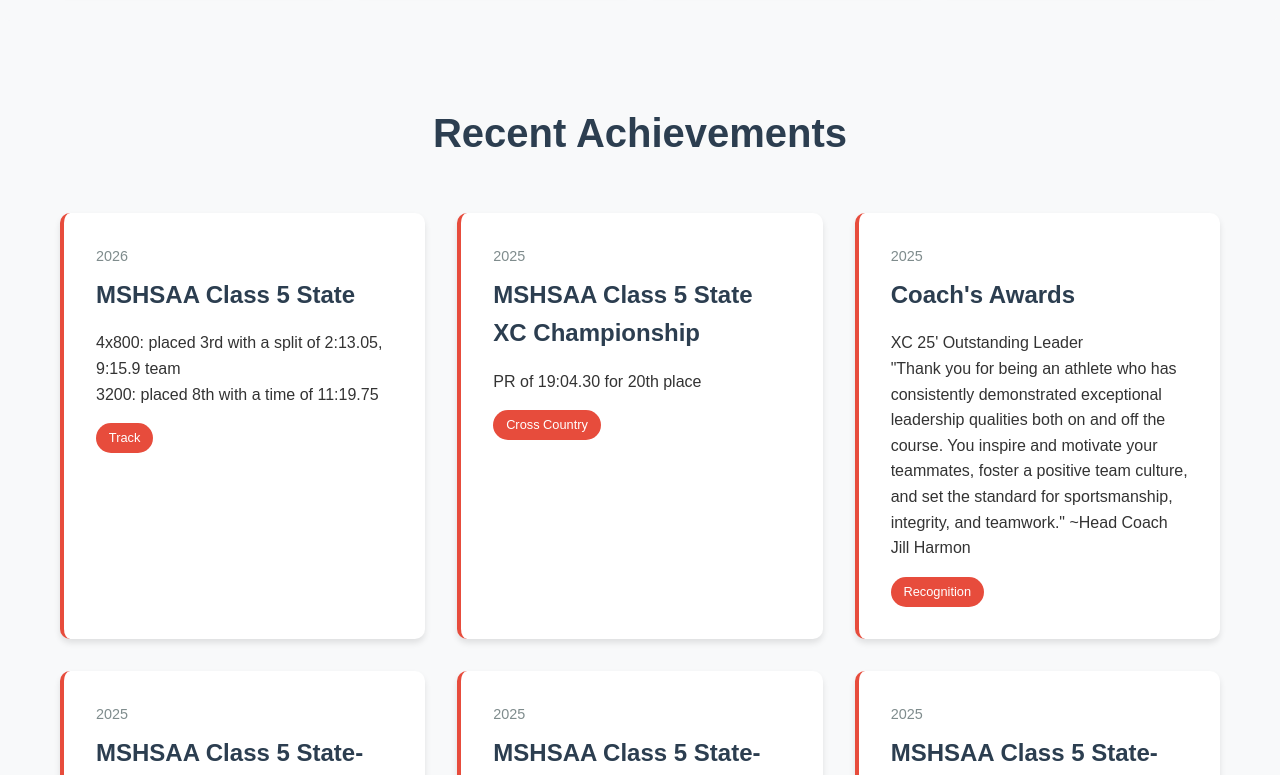
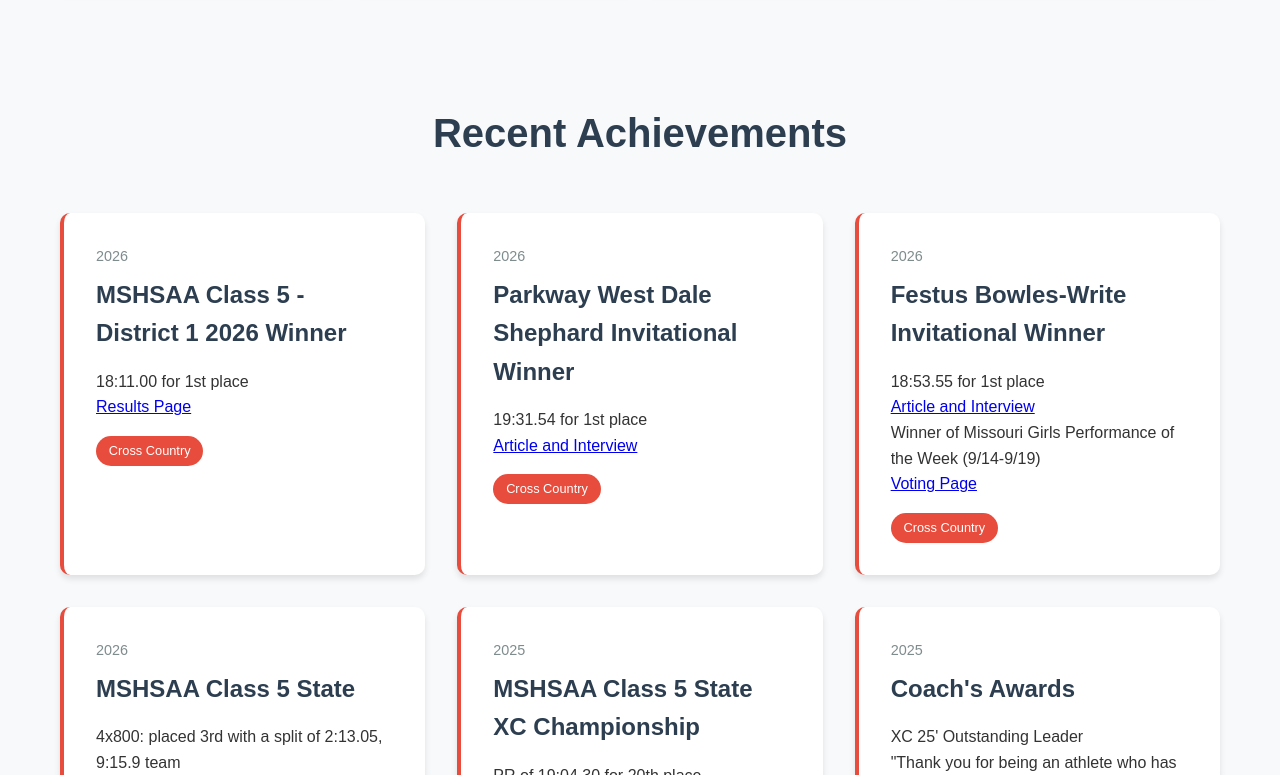
Before and after one commit to archambeault-com/family-website-kelly, a plain HTML site: page index.html in a window 1280 px wide. Shown: the part 1230-2005 px from the top of the page. Drawn offline with Linux system fonts and the light colour scheme.

Commit message:
new pr for 5k and misc

```diff
--- a/index.html
+++ b/index.html
@@ -33,7 +33,7 @@
                 <p class="hero-description">Passionate and dedicated distance runner with proven track record of excellence in cross country and track events. Committed to academic and athletic achievement at the collegiate level.</p>
                 <div class="hero-stats">
                     <div class="stat">
-                        <span class="stat-number">18:30.30</span>
+                        <span class="stat-number">18:11.00</span>
                         <span class="stat-label">5000m PR</span>
                     </div>
                     <div class="stat">
@@ -108,6 +108,32 @@
         <div class="container">
             <h2>Recent Achievements</h2>
             <div class="achievements-grid">
+                <div class="achievement-card">
+                    <div class="achievement-date">2026</div>
+                    <h3>MSHSAA Class 5 - District 1 2026 Winner</h3>
+                    <p>18:11.00 for 1st place</br>
+                        <a href="https://mo.milesplit.com/meets/780008-mshsaa-class-5-district-1-2026/results/1338030/formatted?type=formatted&event=5000m&gender=Girls&division=Varsity" target="_blank">Results Page</a></br>
+                    </p>
+                    <span class="achievement-type">Cross Country</span>
+                </div>
+                <div class="achievement-card">
+                    <div class="achievement-date">2026</div>
+                    <h3>Parkway West Dale Shephard Invitational Winner</h3>
+                    <p>19:31.54 for 1st place</br>
+                        <a href="https://mo.milesplit.com/videos/823182/sr-kelly-archambeault-gets-2nd-win-leads-lafayette-to-43-83-victory" target="_blank">Article and Interview</a></br>
+                    </p>
+                    <span class="achievement-type">Cross Country</span>
+                </div>
+                <div class="achievement-card">
+                    <div class="achievement-date">2026</div>
+                    <h3>Festus Bowles-Write Invitational Winner</h3>
+                    <p>18:53.55 for 1st place</br>
+                        <a href="https://mo.milesplit.com/articles/720012/festus-bowles-wright-invitational-archambeault-morris-roll" target="_blank">Article and Interview</a></br>
+                        Winner of Missouri Girls Performance of the Week (9/14-9/19)</br>
+                        <a href="https://mo.milesplit.com/articles/717716/vote-missouri-girls-performance-of-the-week-914-919" target="_blank">Voting Page</a></br>
+                    </p>
+                    <span class="achievement-type">Cross Country</span>
+                </div>
                 <div class="achievement-card">
                     <div class="achievement-date">2026</div>
                     <h3>MSHSAA Class 5 State</h3>
```
Also changed, not shown: achievements.html (+6 -2 lines), resume.html (+2 -2 lines), README.md, imgs/icons/kelly-running-icon.png (added).
